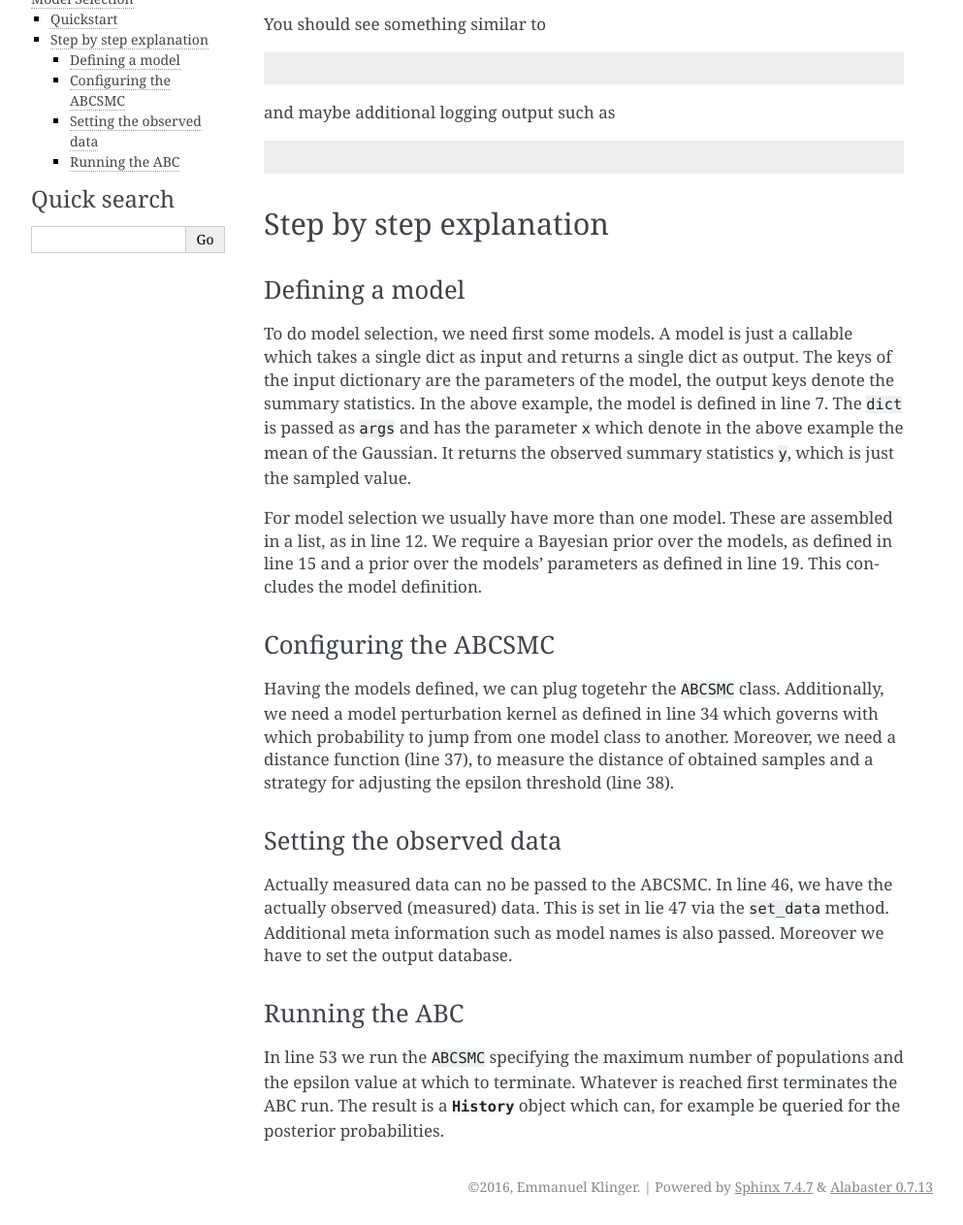
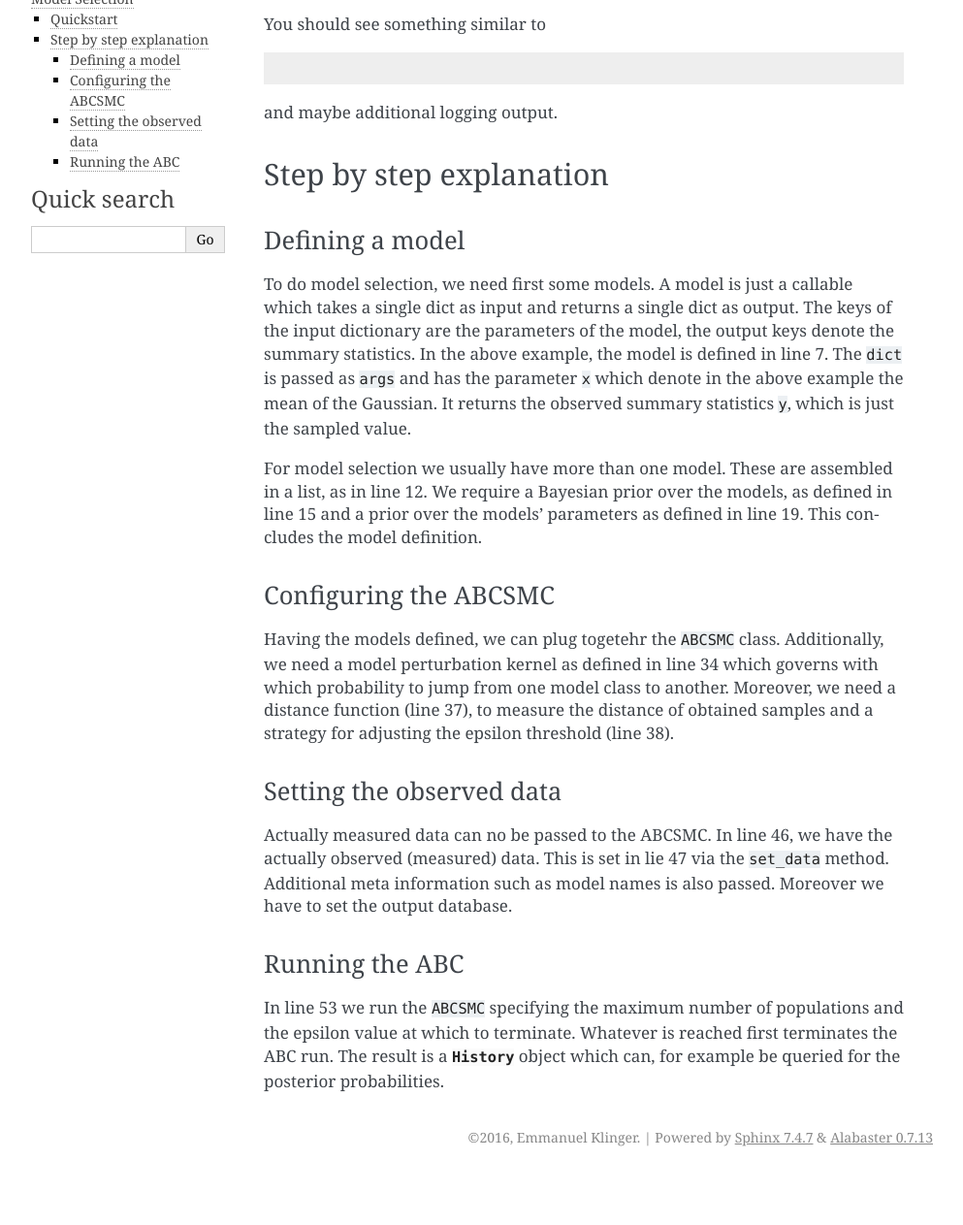
Before and after one commit to ICB-DCM/pyABC, a Sphinx documentation site: the page built from doc/model_selection.rst, in a window 1280 px wide, cut to the strip 320-1583 px from the top of the page. Shown: the whole strip at 97% size, without its empty margins (148-1141 px from the left). Built offline with Sphinx 7.4.7, drawn with Linux system fonts in a browser that asks for light colours; after the commit the page ends 1532 px from its top, so only the background shows below that.

Commit message:
remove stderr in doc as ti does not work

```diff
--- a/doc/model_selection.rst
+++ b/doc/model_selection.rst
@@ -17,10 +17,7 @@ You should see something similar to
 
 .. literalinclude:: ../examples/quickstart.py.out
 
-and maybe additional logging output such as
-
-
-.. literalinclude:: ../examples/quickstart.py.err
+and maybe additional logging output.
 
 
 Step by step explanation
```
